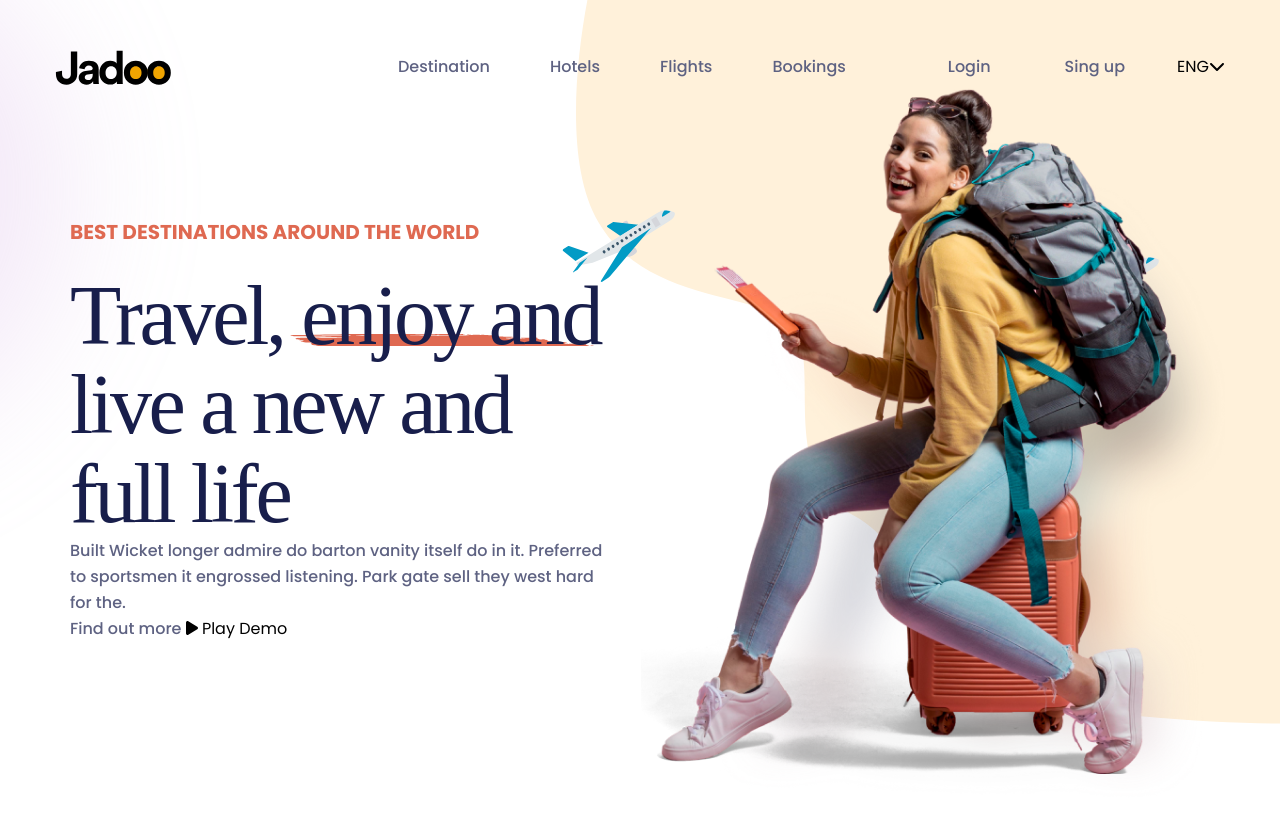
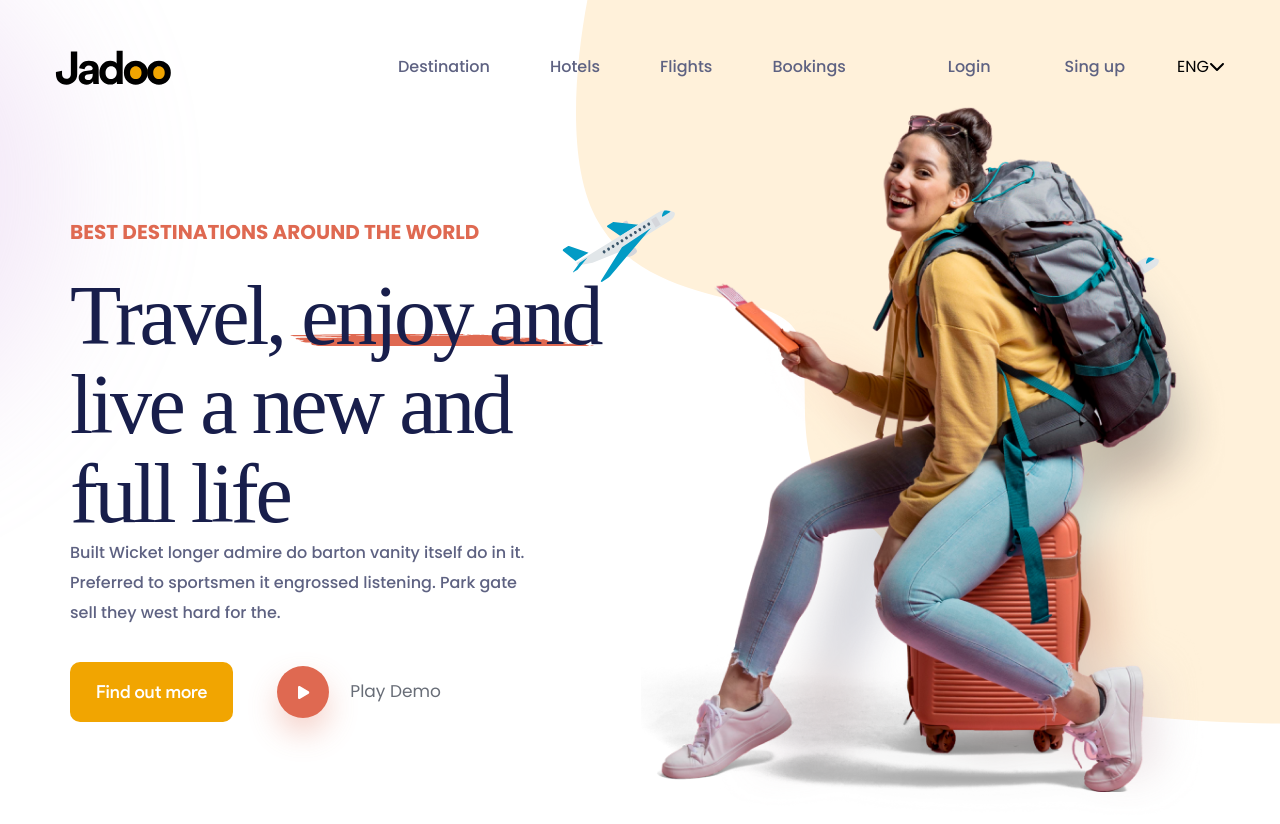
Before and after one commit to kyt0830/jadoo, a plain HTML site: page index.html in a window 1280 px wide. Drawn offline with nearby package versions, Linux system fonts and the light colour scheme; a web font is replaced by a local one.

Commit message:
hero style 완료

```diff
--- a/css/main.css
+++ b/css/main.css
@@ -9,7 +9,9 @@ header {
     padding-top: 47px;
     background: url(../images/header_bg.svg) no-repeat top right, url(../images/header_ellipse.svg) no-repeat top left;
 }
-
+header nav{
+    margin-bottom: 18px;
+}
 nav h1 a {
     display: block;
     width: 116px;
@@ -66,7 +68,7 @@ nav>div {
 .hero .content{
     width : 545px;
     margin-left : 15px;
-    margin-top : 130px;
+    margin-top : 112px;
 }
 .content h3{
     font-weight: bold;
@@ -97,3 +99,47 @@ nav>div {
     background: url(../images/header_title_bg.svg) no-repeat;
     z-index: -1;
 }
+.content p{
+    line-height: 30px;
+    color : #5e6282;
+    padding-right : 70px;
+    margin-bottom: 34px;
+}
+.hero .cta{
+    display: flex;
+    gap : 44px;
+    align-items: center;
+}
+.cta a{
+    height : 60px;
+    display: flex;
+    align-items: center;
+    padding : 0 26px;
+    background-color: #f1a501;
+    border-radius: 10px;
+    font-size: 18px;
+    font-family: 'Product Sans Medium Regular';
+    color : #fff;
+}
+.cta button{
+    display: flex;
+    align-items: center;
+    gap: 21px;
+    height : 52px;
+    font-family: "Poppins", sans-serif;
+    font-weight: medium;
+    font-size : 17px;
+    color : #686d77;
+}
+.cta button .icon{
+    width : 52px;
+    height : 52px;
+    border-radius: 50%;
+    background-color: #df6951;
+    display: flex;
+    justify-content: center;
+    align-items: center;
+    box-shadow: 0px 15px 30px rgba(223,105,81,0.3);
+    color : #fff;
+    font-size: 15px;
+}
```
